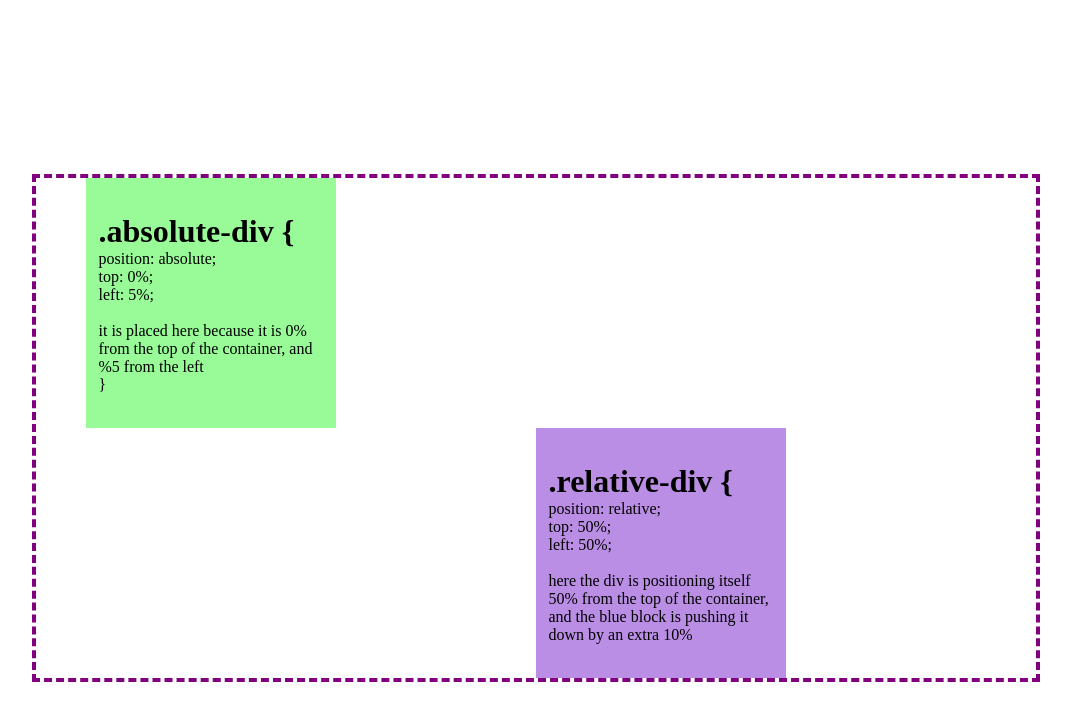
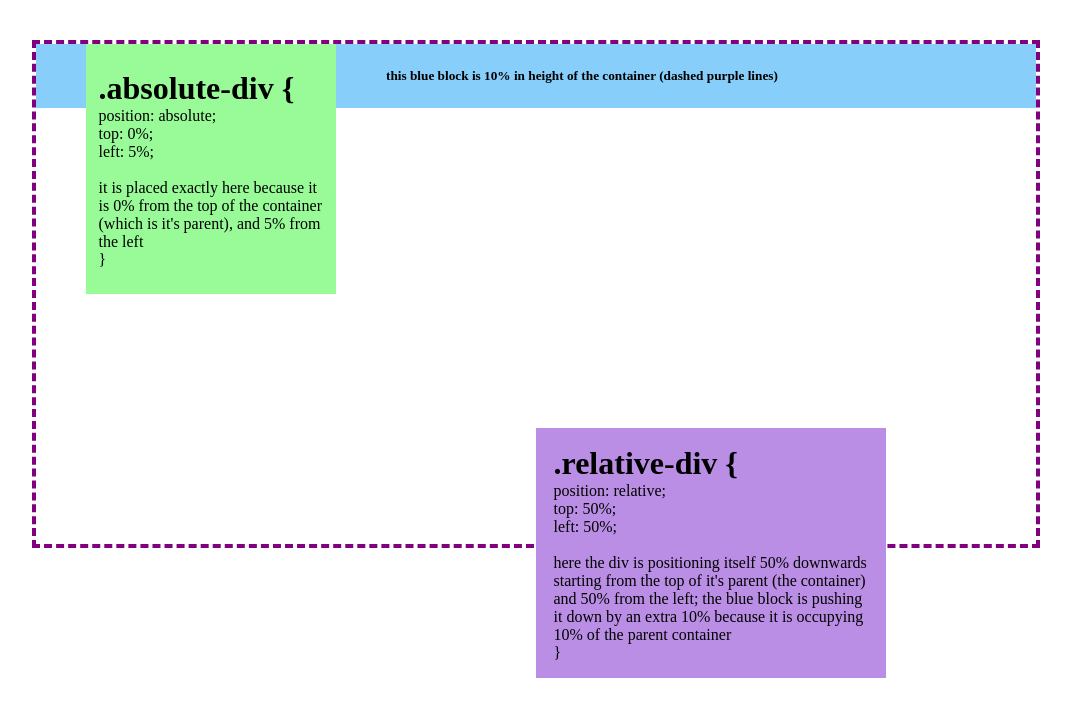
Before and after one commit to mariawenrose/flip-tiles, a plain HTML site: page blog/sprint2-technical.html in a window 1280 px wide. Shown: the whole page, without its empty margins (104-1175 px from the left). Drawn offline with Linux system fonts and the light colour scheme.

Commit message:
don't overthink it boo

```diff
--- a/blog/sprint2-technical.html
+++ b/blog/sprint2-technical.html
@@ -8,8 +8,9 @@
 </head>
 <body>
   <div class="container">
+    <div class="section">
       <div class="container-text">
-        <!-- <h5><-- container is the parent element : this blue block is 10% in height of the container (dashed purple lines) </h5> -->
+          <h5>this blue block is 10% in height of the container (dashed purple lines) </h5>
       </div>
       <div class="absolute">
         <p class="absolute-text">
@@ -18,9 +19,8 @@
           top: 0%;<br>
           left: 5%;<br>
           <br>
-        it is placed here because it is 0% from the top of the container,
-        and %5 from the left
-
+          it is placed exactly here because it is 0% from the top of the container (which is it's parent),
+          and 5% from the left
           <br>
           }
         </p>
@@ -32,9 +32,22 @@
           top: 50%;<br>
           left: 50%;<br>
           <br>
-            here the div is positioning itself 50% from the top of the container, and the blue block is pushing it down by an extra 10%
-
+          here the div is positioning itself 50% downwards starting from the top of it's parent (the container) and 50% from the left; the blue block is pushing it down by an extra 10% because it is occupying 10% of the parent container<br>
+          }
         </p>
+      </div>
+      <!-- <div class="fixed">
+        <p class="fixed-text">
+          <span><b>.fixed-div {</b><br></span>
+            position: fixed;<br>
+            top: 15%;<br>
+            right: 15%;<br>
+            <br>
+            this div will always chill here, stuck to this position on screen because it is fixed 15% from the top and right of the screen.
+            <br>
+            }
+        </p>
+      </div> -->
     </div>
   </div>
   <!-- <div class="text-panel">
--- a/style/sprint2-technical.css
+++ b/style/sprint2-technical.css
@@ -3,7 +3,7 @@ body {
   display: flex;
   flex-direction: column;
   align-items: center;
-  justify-content: center;
+  /* justify-content: center; */
   overflow: scroll;
 }
 
@@ -13,7 +13,11 @@ body {
   height: 500px;
   width: 1000px;
   border: 4px dashed purple;
-  margin-top: 5vh;
+  margin-top: 4vh;
+}
+
+.section {
+  height: 80vh;
 }
 
 .text-panel {
@@ -49,11 +53,21 @@ body {
   top: 50%;
   left: 50%;
   height: 250px;
-  width: 250px;
+  width: 350px;
   background-color: rgb(186, 142, 228);
 }
 
-
+.fixed {
+  display: flex;
+  align-items: center;
+  justify-content: center;
+  position: fixed;
+  right: 5%;
+  top: 15%;
+  height: 220px;
+  width: 220px;
+  background-color: palegoldenrod;
+}
 
 
 
@@ -64,19 +78,19 @@ TEXT
 =========================================
 */
 
-/* .container-text { */
-  /* height: 10%; */
-  /* display: flex;
-  justify-content: right; */
-  /* justify-content: center; */
-  /* background-color: lightskyblue; */
+.container-text {
+  height: 10%;
+  display: flex;
+  align-items: center;
+  justify-content: right;
+  background-color: lightskyblue;
 
-/* } */
+ }
 
-/* h5 {
+h5 {
   margin: none;
   width: 65%;
-} */
+}
 
 .absolute-text {
   margin: 5%;
@@ -86,6 +100,11 @@ TEXT
   margin: 5%;
 }
 
+.fixed-text{
+  margin: 5%;
+}
+
+
 span {
   font-size: 2rem;
 }
```
Lines whose indentation alone changed are shown as unchanged.
